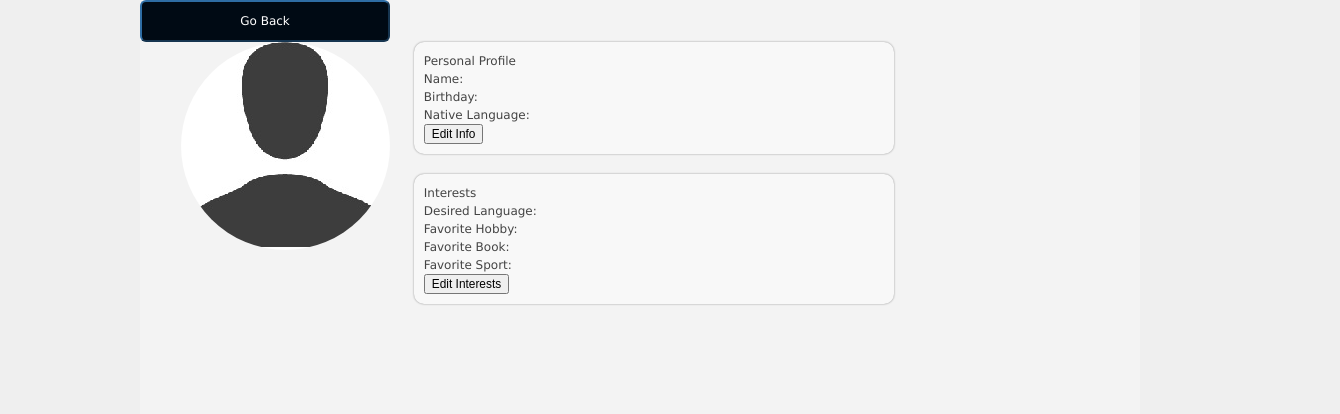
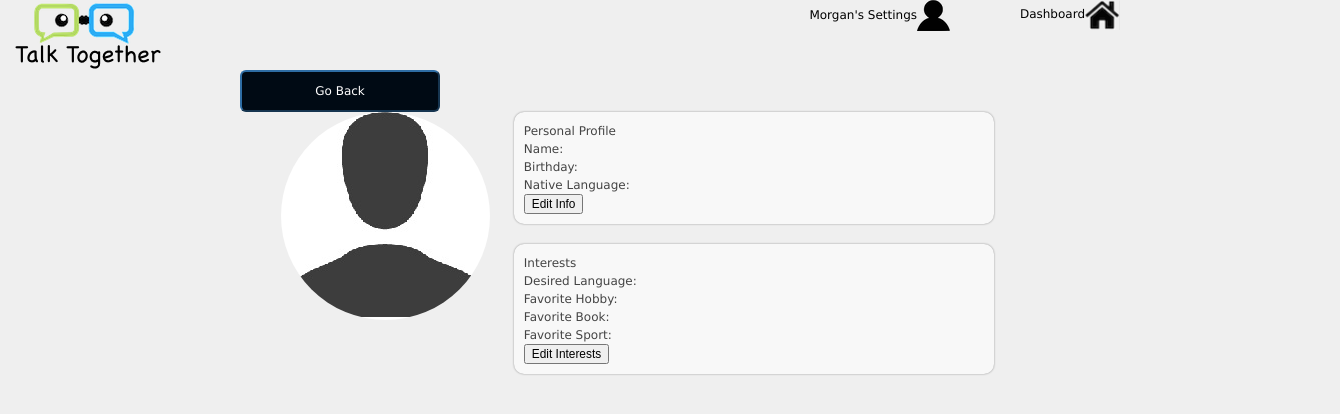
Before and after one commit to aranjbaran/fiber, a plain HTML site: page user_profile.html in a window 1280 px wide. Shown: the whole page, 1340 px wide, since content can reach past the window. Drawn offline with Linux system fonts and the light colour scheme.

Commit message:
navbar addition

```diff
--- a/js/events.js
+++ b/js/events.js
@@ -49,12 +49,7 @@ function create_event(){
   var id = $("#content-main").attr("data-id");
   profile = JSON.parse(localStorage[id]);
 
-<<<<<<< HEAD
   evnt = $("#time").val() + "__Conversation with " + profile["name"];
-=======
->>>>>>> c4537df357b980e177d769dbf55a6b64b390147e
-
-  evnt = $("#time").val() + "__" + profile["name"];
 
   profile["events"].push(evnt);
   localStorage[id] = JSON.stringify(profile)
--- a/user_profile.html
+++ b/user_profile.html
@@ -13,7 +13,18 @@
 <meta name="viewport" content="width=device-width, initial-scale=1">
 </head>
 <body>
-  <div id="profile">
+
+
+  <div id="nav">
+    <ul id="nav-bar">
+      <li id = "nav-logo"><a href = "dashboard.html"><img src="img/logo.png" ></a></li>
+      <li id="dash"><a href="dashboard.html">Dashboard<img src="img/home-icon.png" ></a></li>
+      <li id="user"><a href= "user_profile.html">Morgan's Settings<img src="img/avatar.png"></a></li>
+
+    </ul>
+  </div>
+
+  <div id="content">
     <form action="dashboard.html">
       <button class="btnBack">Go Back</button>
     </form>
```
Also changed, not shown: add_mentees.html (+10 -0 lines), contacts.html (+11 -0 lines).
